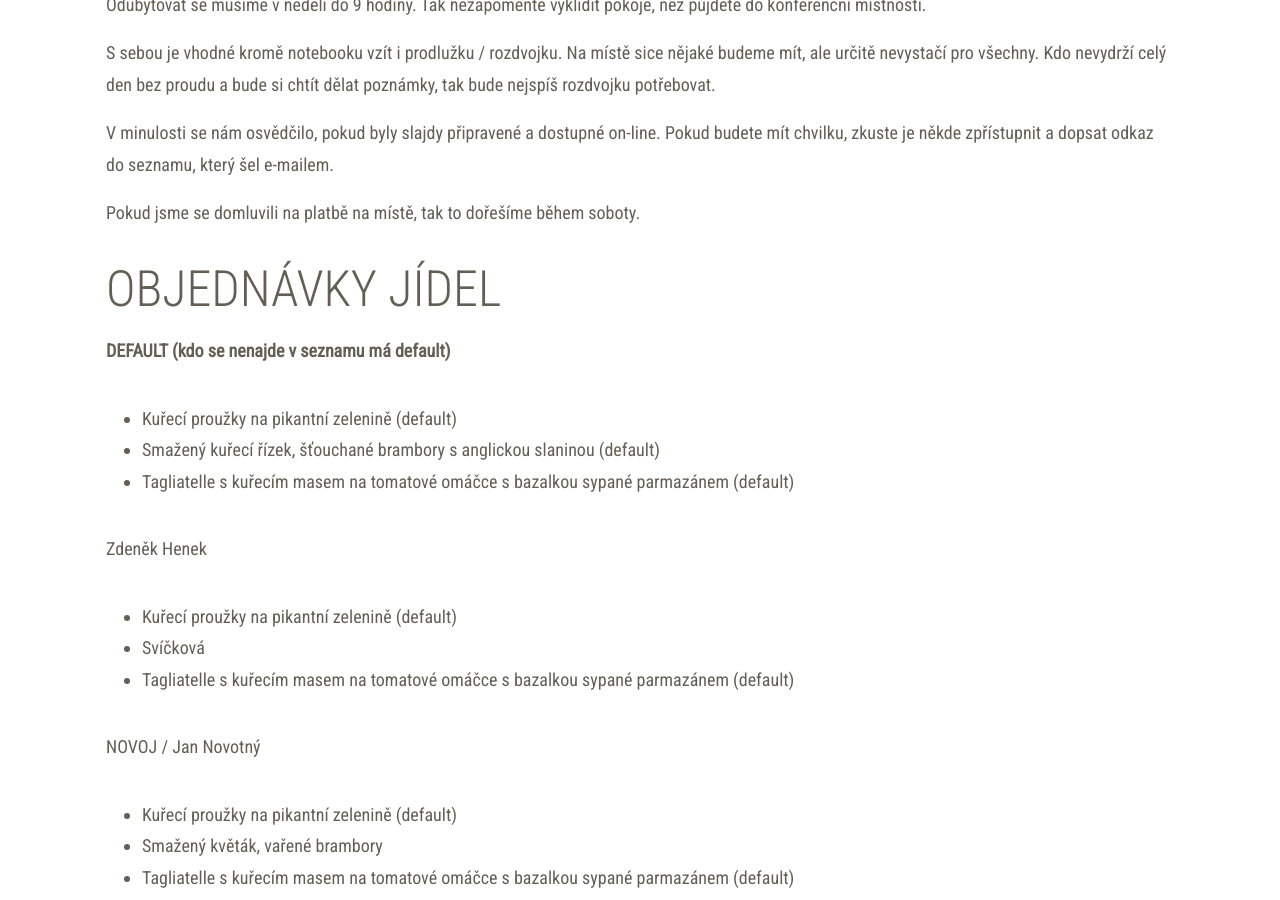
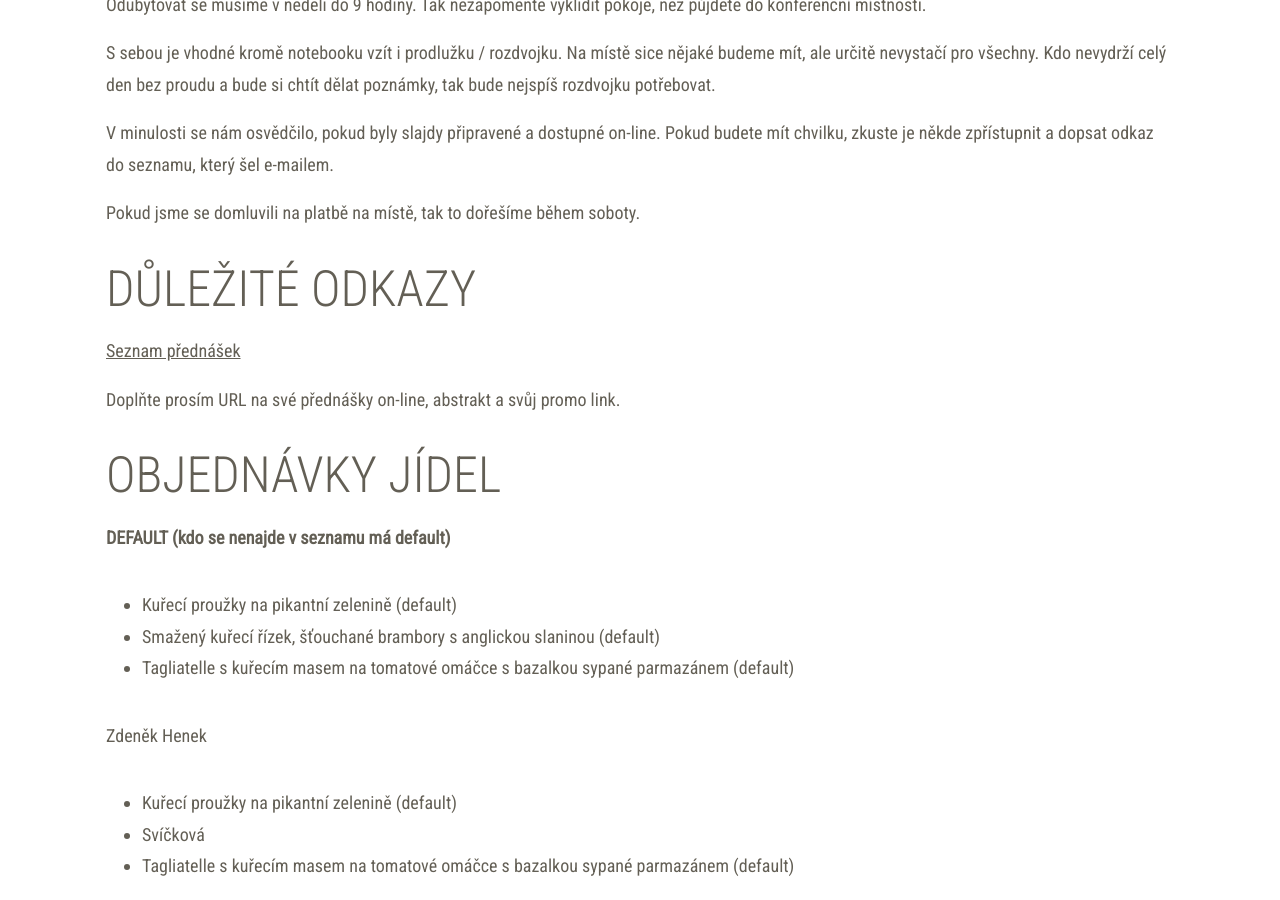
Before and after one commit to novoj/jOpenSpace, a Jekyll site: the page built from organization-info.md, in a window 1280 px wide and 900 px high, scrolled down 1189 px. Built offline with Jekyll 4.4.1, drawn with Linux system fonts in a browser that asks for light colours; our own code applies the rules of GitHub Pages for plain Markdown files.

Commit message:
Added link to presentations.

```diff
--- a/organization-info.md
+++ b/organization-info.md
@@ -5,7 +5,7 @@ Ahoj nekonferenčníci,
 akce se nám blíží, prosím, toto čtěte opravdu celé.
 
 Koutů máme v ČR docela dost, tak bacha při zadávání místa do navigace. Kouty 77 vedle Kamenné Lhoty a Ledče nad
-	Sázavou. [Mapa zde.](https://en.mapy.cz/s/36d0H") Monitorované parkoviště je přímo vedle hotelu.
+Sázavou. [Mapa zde.](https://en.mapy.cz/s/36d0H") Monitorované parkoviště je přímo vedle hotelu.
 
 Pokud nastane jakýkoliv problém a myslíte si, že s ním můžeme pomoci, zavolejte nám.
 
@@ -30,6 +30,12 @@ V minulosti se nám osvědčilo, pokud byly slajdy připravené a dostupné on-l
 někde zpřístupnit a dopsat odkaz do seznamu, který šel e-mailem.
 
 Pokud jsme se domluvili na platbě na místě, tak to dořešíme během soboty.
+
+## Důležité odkazy
+
+[Seznam přednášek](https://goo.gl/rPZ11Z)
+
+Doplňte prosím URL na své přednášky on-line, abstrakt a svůj promo link.
 
 ## Objednávky jídel
 
```
